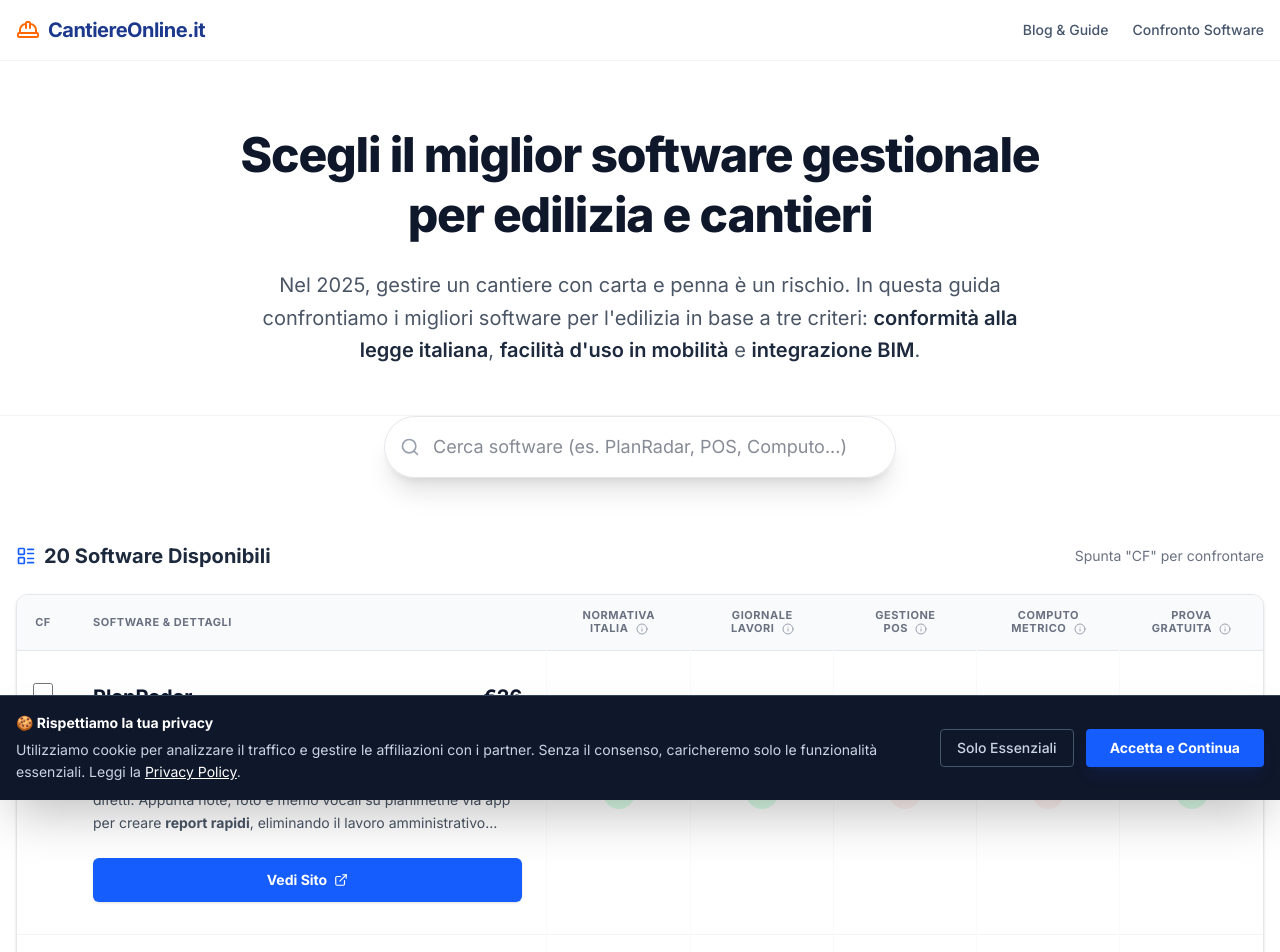
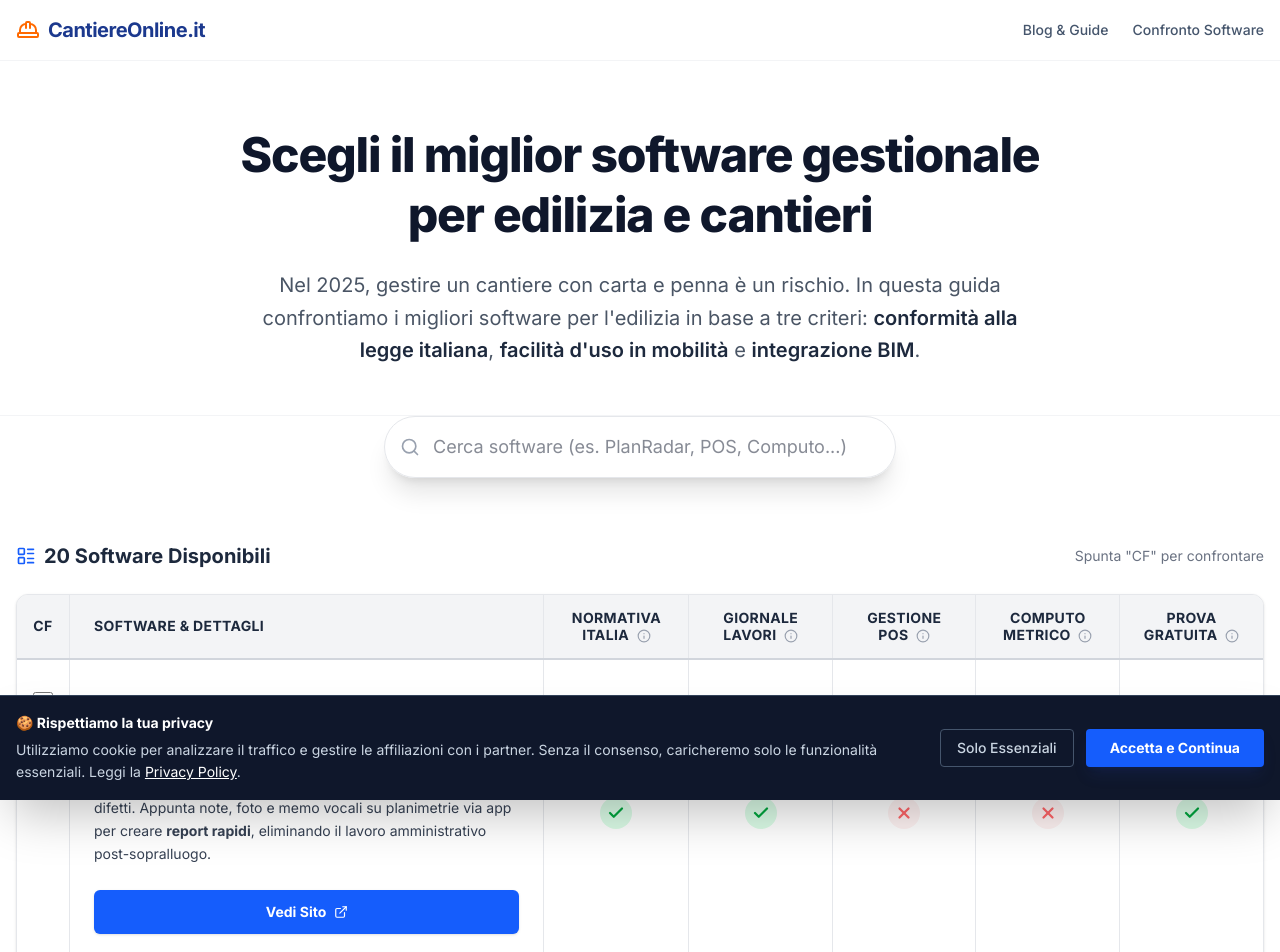
Before and after one commit to Mikymayk/cantiereonline, a Next.js app: page / in a window 1280 px wide. Shown: the top 952 px of the page. Built offline with nearby package versions, Linux system fonts and the light colour scheme.

Commit message:
Rifiniture

```diff
--- a/components/SoftwareList.tsx
+++ b/components/SoftwareList.tsx
@@ -34,7 +34,7 @@ export default function SoftwareList() {
 
   const comparisonData = softwareData.filter(s => selectedIds.includes(s.id));
 
-  // Helper per renderizzare icone check/cross stile tabella
+  // Helper per renderizzare icone check/cross
   const StatusIcon = ({ active }: { active: boolean }) => (
     <div className={`flex items-center justify-center w-8 h-8 rounded-full mx-auto ${active ? 'bg-green-100 text-green-600' : 'bg-red-50 text-red-400'}`}>
       {active ? <Check size={18} strokeWidth={3} /> : <X size={18} strokeWidth={3} />}
@@ -73,7 +73,7 @@ export default function SoftwareList() {
         </div>
       )}
 
-      {/* --- TABELLA PRINCIPALE (STILE SCREENSHOT) --- */}
+      {/* --- TABELLA PRINCIPALE --- */}
       <div id="confronto" className="max-w-7xl mx-auto px-4 py-8">
 
         <div className="flex justify-between items-center mb-6">
@@ -85,41 +85,50 @@ export default function SoftwareList() {
         </div>
 
         <div className="bg-white rounded-xl shadow-sm border border-gray-200 overflow-hidden">
+
+          {/* AVVISO MOBILE (SCROLL) */}
+          <div className="md:hidden bg-blue-50 text-blue-800 text-xs font-bold py-2 px-4 flex items-center gap-2 border-b border-blue-100">
+            👉 Scorri la tabella a destra per vedere tutti i dati
+          </div>
+
+          <div className="overflow-x-auto">
             <table className="w-full text-left border-collapse">
               <thead>
-              <tr className="bg-gray-50 text-[11px] font-bold text-gray-500 uppercase tracking-wider border-b border-gray-200 h-14">
-                <th className="px-4 text-center w-12">CF</th>
-                <th className="px-6 py-3 w-[40%]">SOFTWARE & DETTAGLI</th>
-                <th className="px-2 py-3 text-center w-[12%] leading-tight">NORMATIVA<br/>ITALIA <Info size={12} className="inline text-gray-400 ml-1"/></th>
-                <th className="px-2 py-3 text-center w-[12%] leading-tight">GIORNALE<br/>LAVORI <Info size={12} className="inline text-gray-400 ml-1"/></th>
-                <th className="px-2 py-3 text-center w-[12%] leading-tight">GESTIONE<br/>POS <Info size={12} className="inline text-gray-400 ml-1"/></th>
-                <th className="px-2 py-3 text-center w-[12%] leading-tight">COMPUTO<br/>METRICO <Info size={12} className="inline text-gray-400 ml-1"/></th>
-                <th className="px-2 py-3 text-center w-[12%] leading-tight">PROVA<br/>GRATUITA <Info size={12} className="inline text-gray-400 ml-1"/></th>
+                <tr className="bg-gray-100 text-sm font-extrabold text-slate-800 uppercase tracking-wide border-b-2 border-gray-300 h-16">
+                  <th className="px-4 text-center w-12 border-r border-gray-200">CF</th>
+                  <th className="px-6 py-3 w-[40%] border-r border-gray-200">SOFTWARE & DETTAGLI</th>
+                  <th className="px-2 py-3 text-center w-[12%] leading-tight border-r border-gray-200">NORMATIVA<br/>ITALIA <Info size={14} className="inline text-gray-400 ml-1"/></th>
+                  <th className="px-2 py-3 text-center w-[12%] leading-tight border-r border-gray-200">GIORNALE<br/>LAVORI <Info size={14} className="inline text-gray-400 ml-1"/></th>
+                  <th className="px-2 py-3 text-center w-[12%] leading-tight border-r border-gray-200">GESTIONE<br/>POS <Info size={14} className="inline text-gray-400 ml-1"/></th>
+                  <th className="px-2 py-3 text-center w-[12%] leading-tight border-r border-gray-200">COMPUTO<br/>METRICO <Info size={14} className="inline text-gray-400 ml-1"/></th>
+                  <th className="px-2 py-3 text-center w-[12%] leading-tight">PROVA<br/>GRATUITA <Info size={14} className="inline text-gray-400 ml-1"/></th>
                 </tr>
               </thead>
-            <tbody className="divide-y divide-gray-100">
+              <tbody className="divide-y divide-gray-200">
                 {filteredSoftware.map((sw) => (
-                <tr key={sw.id} className={`hover:bg-blue-50/20 transition-colors ${selectedIds.includes(sw.id) ? 'bg-blue-50' : ''}`}>
+                  <tr key={sw.id} className={`transition-colors even:bg-slate-50 ${selectedIds.includes(sw.id) ? '!bg-blue-100 border-l-4 border-blue-600' : ''}`}>
 
                     {/* CHECKBOX */}
-                  <td className="px-4 py-6 text-center align-top pt-8">
+                    <td className="px-4 py-6 text-center align-top pt-8 border-r border-gray-200">
                       <input
                         type="checkbox"
-                      className="w-5 h-5 rounded border-gray-300 text-blue-600 focus:ring-blue-500 cursor-pointer"
+                        className="w-5 h-5 rounded border-gray-400 text-blue-600 focus:ring-blue-500 cursor-pointer"
                         checked={selectedIds.includes(sw.id)}
                         onChange={() => toggleSelection(sw.id)}
                       />
                     </td>
 
-                  {/* COLONNA PRINCIPALE (Nome, Prezzo, Descrizione, Bottone) */}
-                  <td className="px-6 py-8 align-top">
+                    {/* COLONNA PRINCIPALE */}
+                    <td className="px-6 py-8 align-top border-r border-gray-200">
                       <div className="flex justify-between items-start mb-2">
                         <Link href={`/software/${sw.id}`} className="text-xl font-bold text-slate-900 hover:text-blue-600 hover:underline">
                           {sw.name}
                         </Link>
                         <div className="text-right">
                           <div className="text-xl font-bold text-slate-900">{sw.price}</div>
-                        <div className="text-[10px] text-gray-500 font-bold uppercase tracking-wide">{sw.paymentType}</div>
+                          <div className="text-[10px] text-gray-500 font-bold uppercase tracking-wide">
+                            {sw.paymentType === '(Free)' ? '(Versione Free)' : sw.paymentType}
+                          </div>
                         </div>
                       </div>
 
@@ -132,10 +141,10 @@ export default function SoftwareList() {
                          <span className="text-xs font-bold text-slate-700">{sw.rating}</span>
                       </div>
 
-                    {/* DESCRIZIONE (Ripristinata) */}
-                    <p className="text-sm text-gray-600 leading-relaxed mb-6 line-clamp-3" dangerouslySetInnerHTML={{ __html: sw.description }} />
+                      {/* DESCRIZIONE (Senza line-clamp) */}
+                      <p className="text-sm text-gray-700 leading-relaxed mb-6" dangerouslySetInnerHTML={{ __html: sw.description }} />
 
-                    {/* BOTTONE BLU GRANDE */}
+                      {/* BOTTONE BLU */}
                       <a
                         href={sw.website}
                         target="_blank"
@@ -146,16 +155,17 @@ export default function SoftwareList() {
                       </a>
                     </td>
 
-                  {/* COLONNE FEATURE (Icone Centrate) */}
-                  <td className="align-middle text-center border-l border-gray-50"><StatusIcon active={sw.features.conformita_ita} /></td>
-                  <td className="align-middle text-center border-l border-gray-50"><StatusIcon active={sw.features.giornale_lavori} /></td>
-                  <td className="align-middle text-center border-l border-gray-50"><StatusIcon active={sw.features.pos_psc} /></td>
-                  <td className="align-middle text-center border-l border-gray-50"><StatusIcon active={sw.features.computo_metrico} /></td>
-                  <td className="align-middle text-center border-l border-gray-50"><StatusIcon active={sw.features.free_trial} /></td>
+                    {/* COLONNE FEATURE */}
+                    <td className="align-middle text-center border-r border-gray-200"><StatusIcon active={sw.features.conformita_ita} /></td>
+                    <td className="align-middle text-center border-r border-gray-200"><StatusIcon active={sw.features.giornale_lavori} /></td>
+                    <td className="align-middle text-center border-r border-gray-200"><StatusIcon active={sw.features.pos_psc} /></td>
+                    <td className="align-middle text-center border-r border-gray-200"><StatusIcon active={sw.features.computo_metrico} /></td>
+                    <td className="align-middle text-center"><StatusIcon active={sw.features.free_trial} /></td>
                   </tr>
                 ))}
               </tbody>
             </table>
+          </div>
 
           {filteredSoftware.length === 0 && (
             <div className="p-12 text-center text-gray-500">
@@ -165,12 +175,11 @@ export default function SoftwareList() {
         </div>
       </div>
 
-      {/* --- MODALE CONFRONTO DETTAGLIATO (Fix Richiesti) --- */}
+      {/* --- MODALE CONFRONTO DETTAGLIATO --- */}
       {showCompare && (
         <div className="fixed inset-0 bg-white z-[100] overflow-y-auto animate-in fade-in duration-200">
           <div className="max-w-7xl mx-auto px-4 py-8">
 
-            {/* Header Modale */}
             <div className="flex justify-between items-center mb-8 sticky top-0 bg-white/95 backdrop-blur py-4 border-b border-gray-100 z-10">
               <h2 className="text-2xl font-bold text-slate-900 flex items-center gap-2">
                 <Scale className="text-blue-600"/> Confronto Dettagliato
@@ -183,10 +192,8 @@ export default function SoftwareList() {
               </button>
             </div>
 
-            {/* Matrice Confronto */}
             <div className="grid grid-cols-[200px_repeat(3,1fr)] gap-0 border border-gray-200 rounded-xl overflow-hidden shadow-xl">
 
-              {/* Riga Intestazione */}
               <div className="bg-slate-50 p-4 border-b border-r border-gray-200 font-bold text-slate-500 flex items-end pb-2">
                 Caratteristica
               </div>
@@ -197,17 +204,14 @@ export default function SoftwareList() {
                     <Trash2 size={16}/>
                   </button>
 
-                  {/* Nome Software */}
                   <Link href={`/software/${sw.id}`} className="font-extrabold text-lg text-slate-900 mb-1 hover:text-blue-600 hover:underline block">
                     {sw.name}
                   </Link>
 
-                  {/* Prezzo + Periodo (FIX: Aggiunto paymentType) */}
                   <div className="text-blue-600 font-bold mb-3">
-                    {sw.price} <span className="text-xs text-gray-500 font-normal">{sw.paymentType}</span>
+                    {sw.price} <span className="text-xs text-gray-500 font-normal">{sw.paymentType === '(Free)' ? '(Versione Free)' : sw.paymentType}</span>
                   </div>
 
-                  {/* Bottone Sito (FIX: Aggiunto bottone blu) */}
                   <a
                     href={sw.website}
                     target="_blank"
@@ -218,12 +222,10 @@ export default function SoftwareList() {
                 </div>
               ))}
 
-              {/* Filler colonne vuote */}
               {[...Array(3 - comparisonData.length)].map((_, i) => (
                 <div key={i} className="bg-slate-50 border-b border-r border-gray-200 hidden md:block"></div>
               ))}
 
-              {/* Generazione Righe per Categoria */}
               {[
                 { title: "HIGHLIGHTS", keys: ['giornale_lavori', 'pos_psc', 'computo_metrico', 'free_trial'] },
                 { title: "AMMINISTRAZIONE", keys: ['conformita_ita', 'fatturazione_elettronica', 'firma_digitale', 'integrazione_sdi', 'export_contabilita'] },
```
Also changed, not shown: app/page.tsx (+32 -13 lines). Lines whose indentation alone changed are shown as unchanged.
